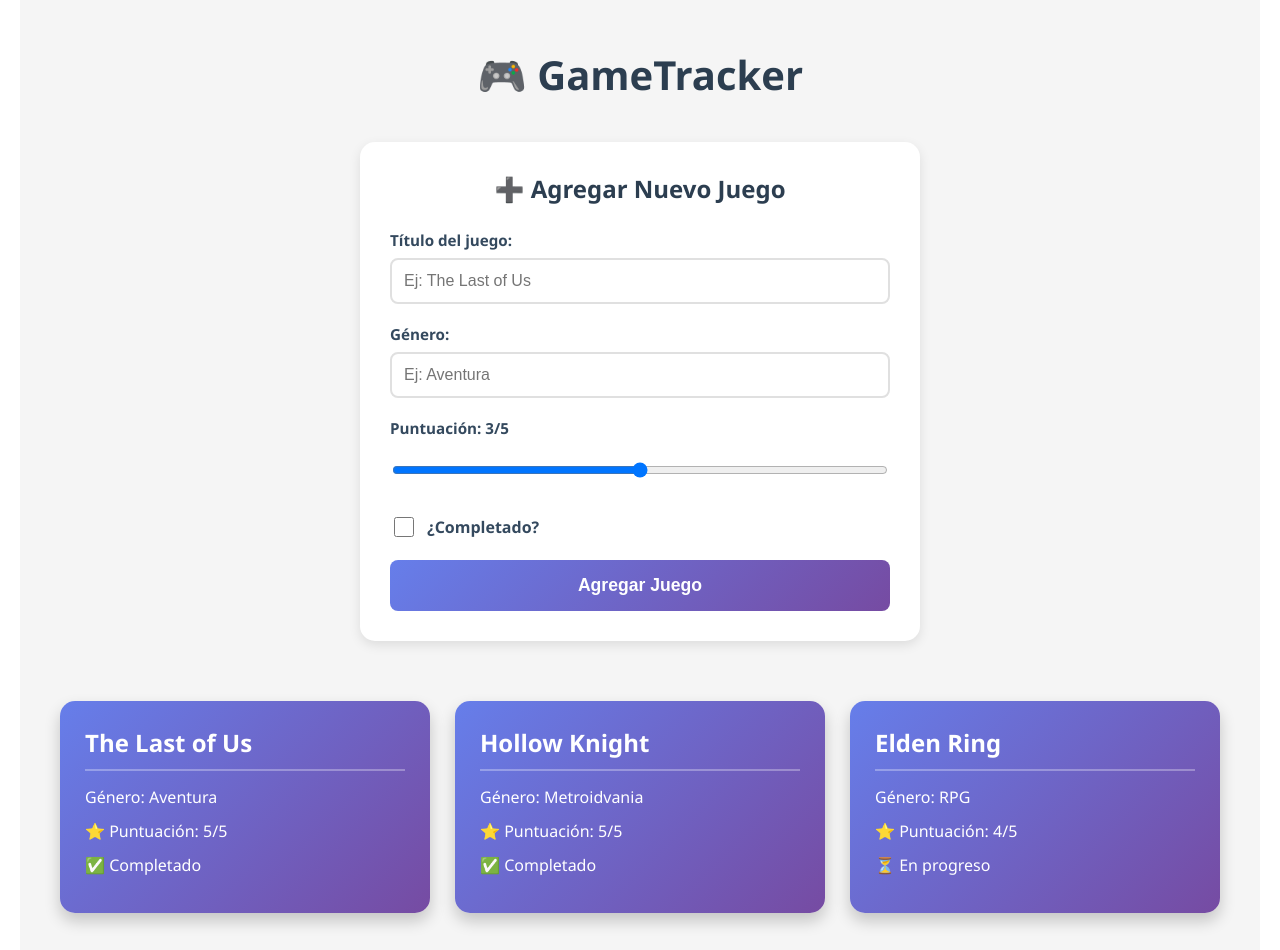
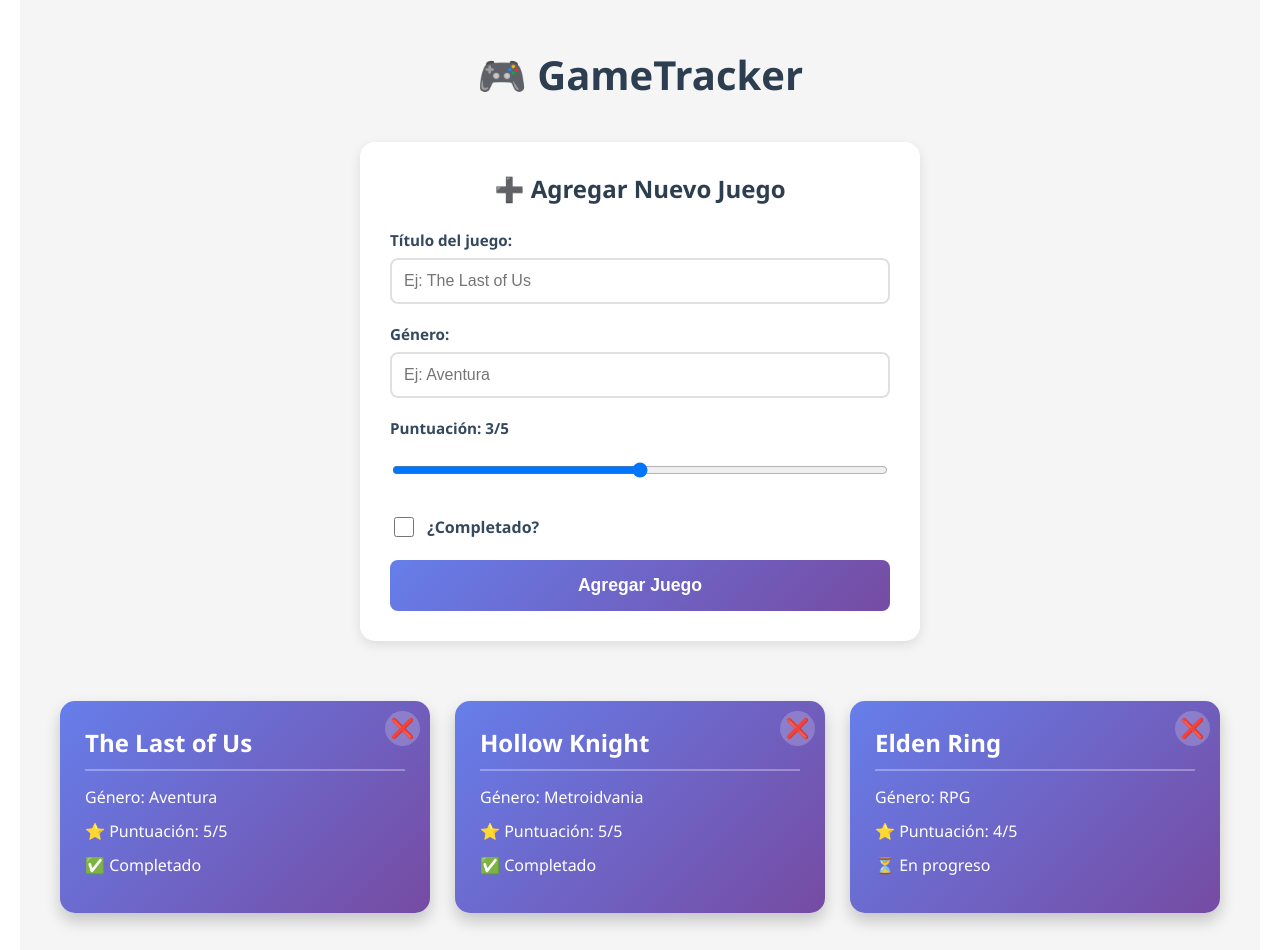
Before and after one commit to DaianaCossta/proyecto-final, a React (Create React App) app: page / in a window 1280 px wide. Shown: the top 950 px of the page. Built offline with nearby package versions, Linux system fonts and the light colour scheme.

Commit message:
agregada funcionalidad eliminar juego

```diff
--- a/src/App.js
+++ b/src/App.js
@@ -4,7 +4,6 @@
 import FormularioJuego from './components/FormularioJuego';
 
 function App() {
-  // Ahora la lista de juegos es un ESTADO
   const [juegos, setJuegos] = useState([
     {
       id: 1,
@@ -34,6 +33,13 @@
     setJuegos([...juegos, nuevoJuego]);
   };
 
+  // ✨ NUEVA: Función para eliminar un juego
+  const eliminarJuego = (id) => {
+    // Filtrar el array: mantener todos los juegos EXCEPTO el que tiene este id
+    const juegosActualizados = juegos.filter(juego => juego.id !== id);
+    setJuegos(juegosActualizados);
+  };
+
   return (
     <div className="App">
       <h1>🎮 GameTracker</h1>
@@ -42,7 +48,11 @@
 
       <div className="biblioteca">
         {juegos.map((juego) => (
-          <TarjetaJuego key={juego.id} juego={juego} />
+          <TarjetaJuego
+            key={juego.id}
+            juego={juego}
+            onEliminar={eliminarJuego}
+          />
         ))}
       </div>
     </div>
--- a/src/components/TarjetaJuego.css
+++ b/src/components/TarjetaJuego.css
@@ -24,3 +24,40 @@
   margin: 12px 0;
   font-size: 1rem;
 }
+
+.tarjeta-juego {
+  position: relative; /* Necesario para posicionar el botón */
+  background: linear-gradient(135deg, #667eea 0%, #764ba2 100%);
+  color: white;
+  padding: 25px;
+  border-radius: 15px;
+  box-shadow: 0 8px 16px rgba(0, 0, 0, 0.2);
+  transition: transform 0.3s ease;
+}
+
+.btn-eliminar {
+  position: absolute;
+  top: 10px;
+  right: 10px;
+  background: rgba(255, 255, 255, 0.2);
+  border: none;
+  font-size: 1.2rem;
+  width: 35px;
+  height: 35px;
+  border-radius: 50%;
+  cursor: pointer;
+  display: flex;
+  align-items: center;
+  justify-content: center;
+  transition: all 0.3s ease;
+  backdrop-filter: blur(10px);
+}
+
+.btn-eliminar:hover {
+  background: rgba(255, 59, 48, 0.9);
+  transform: scale(1.1);
+}
+
+.btn-eliminar:active {
+  transform: scale(0.95);
+}
--- a/src/components/TarjetaJuego.js
+++ b/src/components/TarjetaJuego.js
@@ -1,8 +1,16 @@
 import './TarjetaJuego.css';
 
-function TarjetaJuego({ juego }) {
+function TarjetaJuego({ juego, onEliminar }) {
   return (
     <div className="tarjeta-juego">
+      <button
+        className="btn-eliminar"
+        onClick={() => onEliminar(juego.id)}
+        title="Eliminar juego"
+      >
+        ❌
+      </button>
+
       <h2>{juego.titulo}</h2>
       <p>Género: {juego.genero}</p>
       <p>⭐ Puntuación: {juego.puntuacion}/5</p>
```
